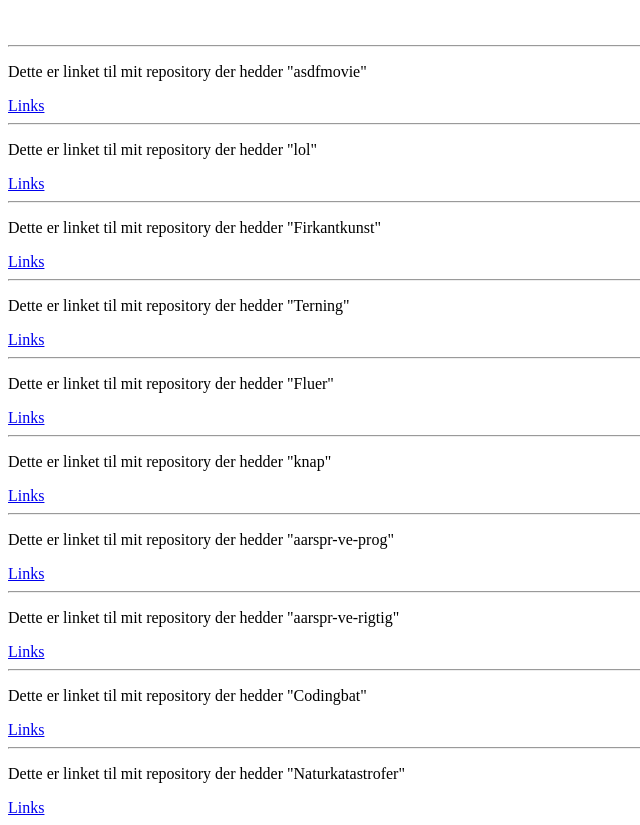
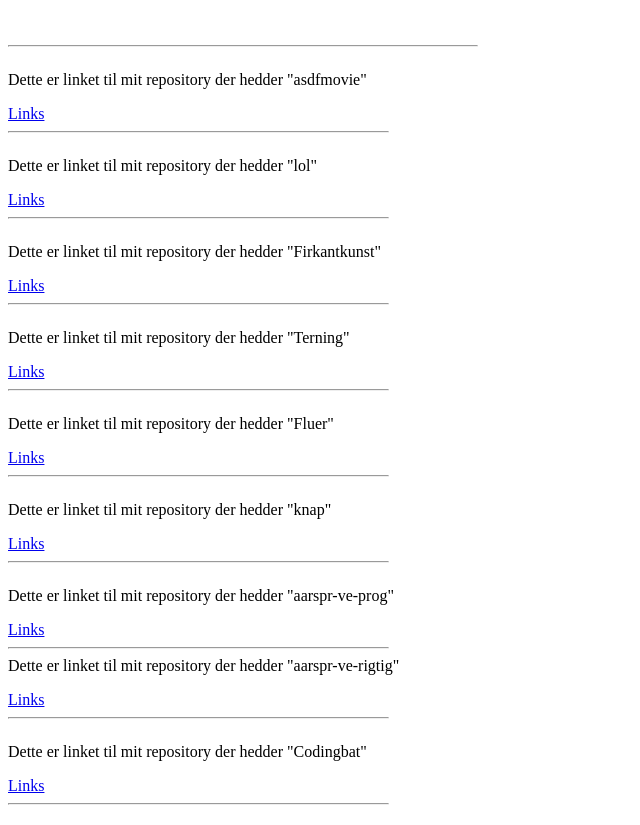
Before and after one commit to AndersLAuD/AndersLAuD.github.io, a plain HTML site: page index.html in a window 1280 px wide. Shown: the part 61-886 px from the top of the page, without its empty margins (0-640 px from the left). Drawn offline with Linux system fonts and the light colour scheme.

Commit message:
Update index.html

```diff
--- a/index.html
+++ b/index.html
@@ -6,52 +6,54 @@
   <body>
     <h1>Anders Programmering B Repositories</h1>
     <br>
-    <hr>
+    <hr style="width:37%; float: left;"><br>
     <p>Dette er linket til mit repository der hedder "asdfmovie"</p>
     <a href="https://github.com/AndersLAuD/asdfmovie">Links</a>
     <br>
-    <hr>
+    <hr style="width:30%; float: left;"><br>
     <p>Dette er linket til mit repository der hedder "lol"</p>
     <a href="https://github.com/AndersLAuD/lol">Links</a>
     <br>
-    <hr>
+    <hr style="width:30%; float: left;"><br>
     <p>Dette er linket til mit repository der hedder "Firkantkunst"</p>
     <a href="https://github.com/AndersLAuD/Firkantkunst">Links</a>
     <br>
-    <hr>
+    <hr style="width:30%; float: left;"><br>
     <p>Dette er linket til mit repository der hedder "Terning"</p>
     <a href="https://github.com/AndersLAuD/Terning">Links</a>
     <br>
-    <hr>
+    <hr style="width:30%; float: left;"><br>
     <p>Dette er linket til mit repository der hedder "Fluer"</p>
     <a href="https://github.com/AndersLAuD/Fluer">Links</a>
     <br>
-    <hr>
+    <hr style="width:30%; float: left;"><br>
     <p>Dette er linket til mit repository der hedder "knap"</p>
     <a href="https://github.com/AndersLAuD/knap">Links</a>
     <br>
-    <hr>
+    <hr style="width:30%; float: left;"><br>
     <p>Dette er linket til mit repository der hedder "aarspr-ve-prog"</p>
     <a href="https://github.com/AndersLAuD/aarspr-ve-prog">Links</a>
     <br>
-    <hr>
+    <hr style="width:30%; float: left;"><br
     <p>Dette er linket til mit repository der hedder "aarspr-ve-rigtig"</p>
     <a href="https://github.com/AndersLAuD/aarspr-ve-rigtig">Links</a>
     <br>
-    <hr>
+    <hr style="width:30%; float: left;"><br>
     <p>Dette er linket til mit repository der hedder "Codingbat"</p>
     <a href="https://github.com/AndersLAuD/Codingbat">Links</a>
     <br>
-    <hr>
+    <hr style="width:30%; float: left;"><br>
     <p>Dette er linket til mit repository der hedder "Naturkatastrofer"</p>
     <a href="https://github.com/AndersLAuD/Naturkatastrofer">Links</a>
     <br>
-    <hr>
+    <hr style="width:30%; float: left;"><br>
     <p>Dette er linket til mit repository der hedder "Test1_3i"</p>
     <a href="https://github.com/AndersLAuD/Test1_3i">Links</a>
     <br>
-    <hr>
+    <hr style="width:30%; float: left;"><br>
     <p>Dette er linket til mit repository der hedder "AndersLAuD.github.io"</p>
     <a href="https://github.com/AndersLAuD/AndersLAuD.github.io">Links</a>
+    <br>
+    <hr style="width:30%; float: left;"><br>
   </body>
   </html>
```
